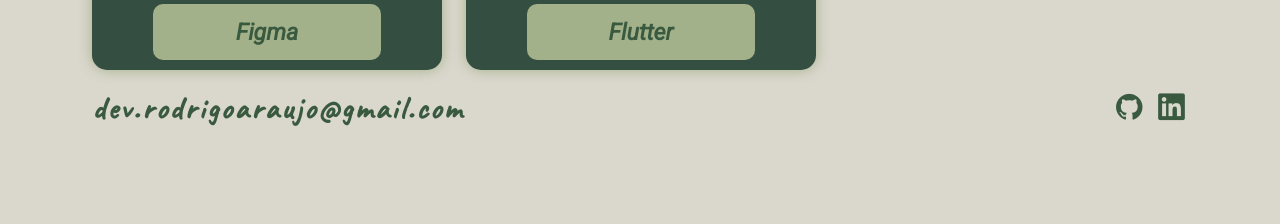
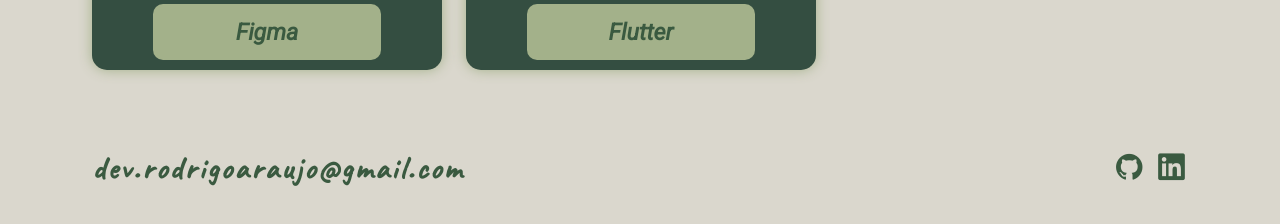
Before and after one commit to rodrigoaraujo7/tech-list, a React (Vite) app: page / in a window 1280 px wide. Shown: the part 1150-1374 px from the top of the page. Built offline with nearby package versions, Linux system fonts and the light colour scheme.

Commit message:
footer spacing adjusting

```diff
--- a/src/components/Footer/styles.ts
+++ b/src/components/Footer/styles.ts
@@ -13,6 +13,7 @@ export const Container = styled.div`
 
     height: 4.75rem;
     width: 100%;
+    margin-top: 3.75rem;
 `
 
 export const Socialmedia = styled.i`
--- a/src/components/TechnologiesList/Index.tsx
+++ b/src/components/TechnologiesList/Index.tsx
@@ -18,8 +18,7 @@ export default function TechnologiesList() {
                             <Button>{technology.title}</Button>
                         </CenterContent>
                     </CardTechnology>
-                )
-            }) }
+                )}) }
         </ContainerGrid>
         </>
     )
```
